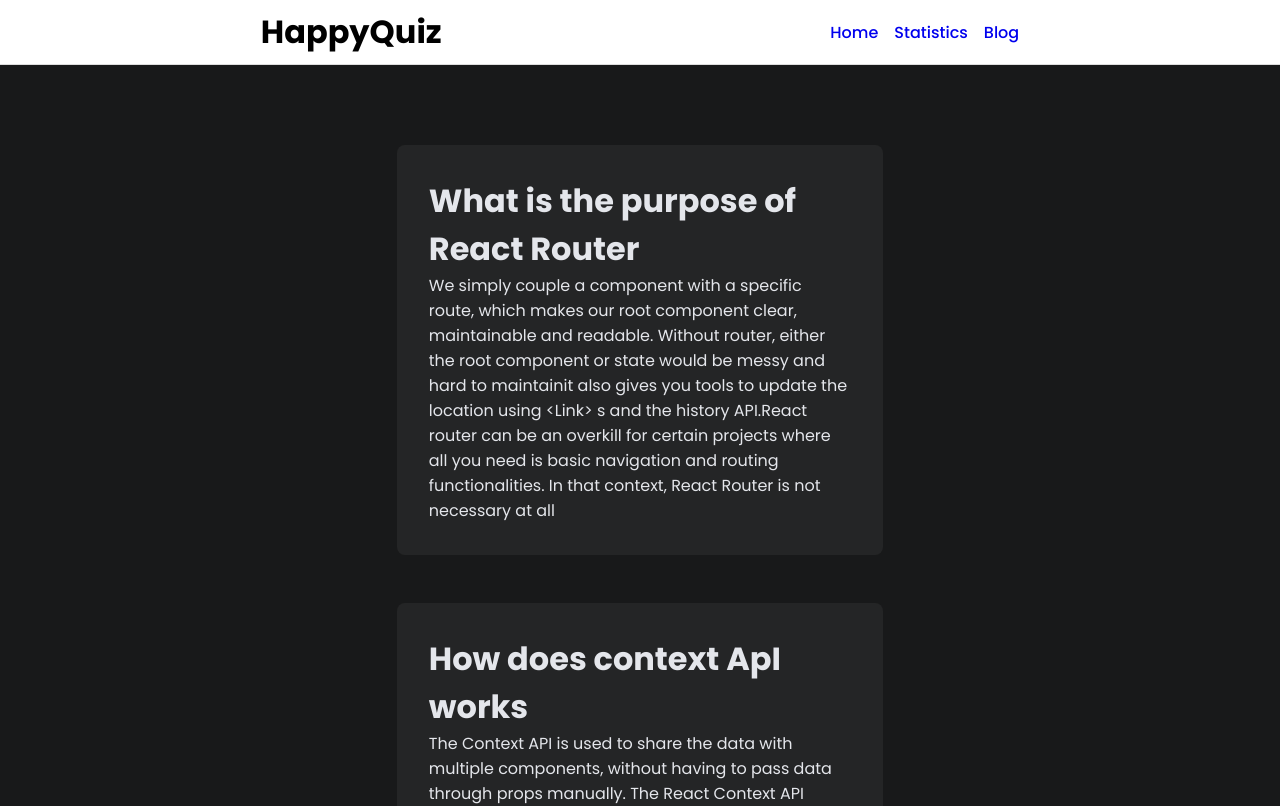
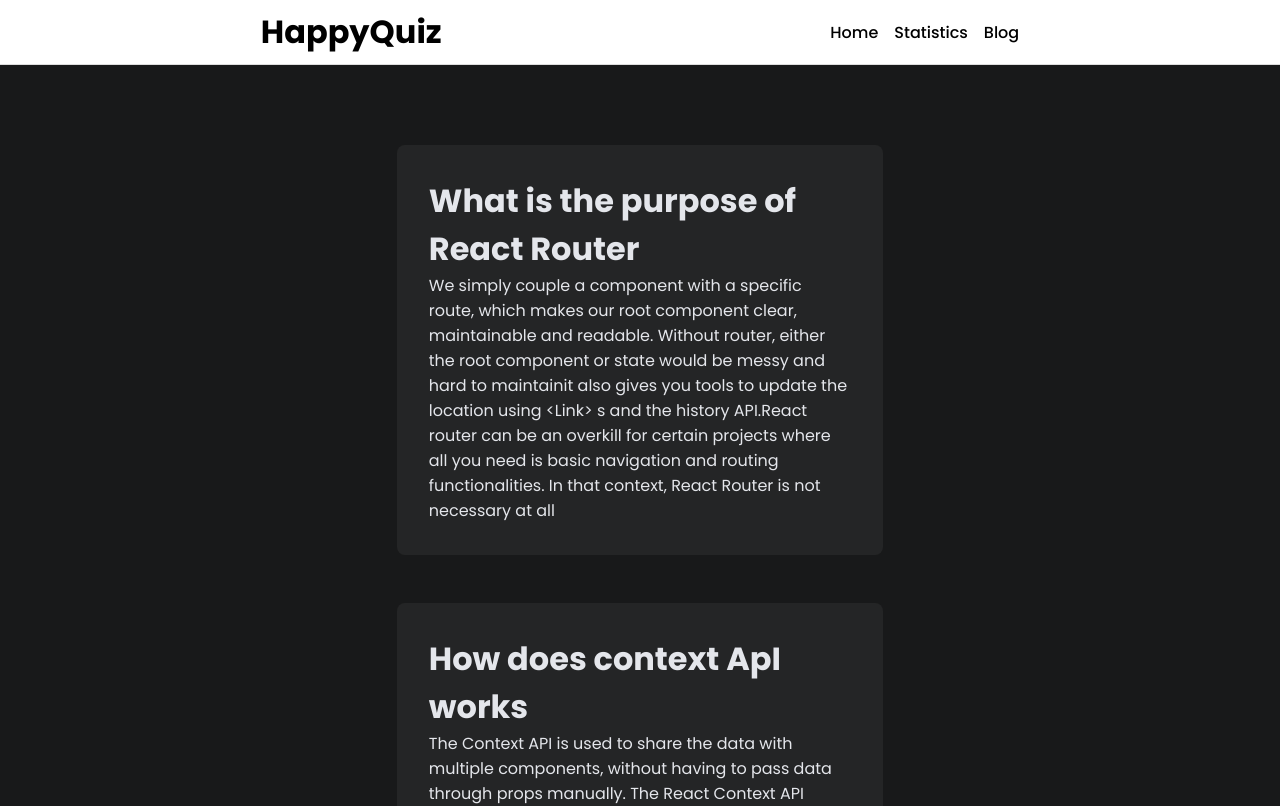
Before and after one commit to Md-FarhadHossain/HappyQuiz, a React (Create React App) app: page /blog in a window 1280 px wide. Shown: the top 806 px of the page. Built offline with nearby package versions, Linux system fonts and the light colour scheme.

Commit message:
navbar link style added

```diff
--- a/src/components/Navbar/Navbar.jsx
+++ b/src/components/Navbar/Navbar.jsx
@@ -9,20 +9,20 @@ const Navbar = () => {
         <div className="container">
           <div className="navbar">
             {/* Logo */}
-            <div className="logo">HappyQuiz</div>
+            <Link to='/' style={{textDecoration: 'none', color: '#000'}} className="logo">HappyQuiz</Link>
 
             {/* Nav */}
 
             <nav>
               <ul className="navLink">
                 <li>
-                  <Link to="/">Home</Link>
+                  <Link style={{color: '#000'}} to="/">Home</Link>
                 </li>
                 <li>
-                  <Link to="/statistics">Statistics</Link>
+                  <Link style={{color: '#000'}} to="/statistics">Statistics</Link>
                 </li>
                 <li>
-                  <Link to="/blog">Blog</Link>
+                  <Link style={{color: '#000'}} to="/blog">Blog</Link>
                 </li>
               </ul>
             </nav>
```
